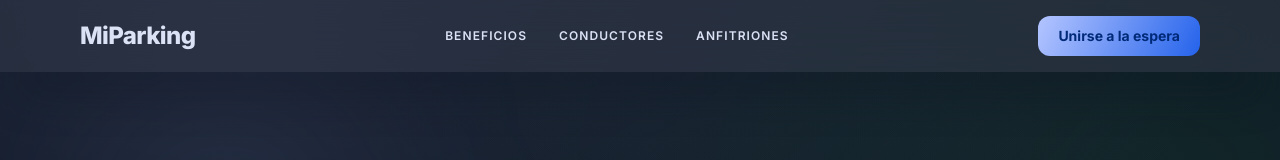
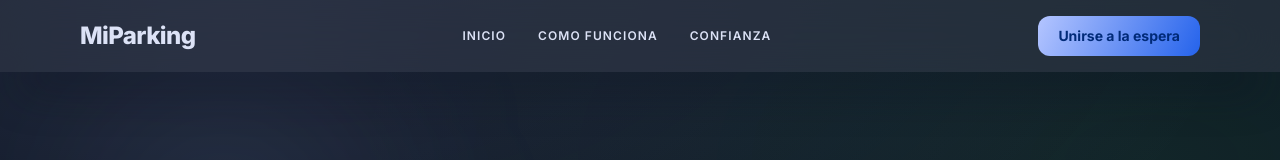
Before and after one commit to MiParking/landing, a Next.js app: page / in a window 1280 px wide. Shown: the top 160 px of the page. Built offline with nearby package versions, Linux system fonts and the light colour scheme.

Commit message:
feat: update section IDs and navigation links for consistency

```diff
--- a/src/components/landing/HowItWorks.tsx
+++ b/src/components/landing/HowItWorks.tsx
@@ -43,7 +43,7 @@ function StepColumn({
 
 export function HowItWorks() {
   return (
-    <section id="beneficios" className="section-wrap py-24">
+    <section id="como-funciona" className="section-wrap py-24">
       <div className="grid gap-8 lg:grid-cols-2">
         <StepColumn id="conductores" title="Para Conductores" accent="var(--primary)" steps={driverSteps} />
         <StepColumn id="anfitriones" title="Para Anfitriones" accent="var(--tertiary)" steps={hostSteps} />
--- a/src/components/landing/Problem.tsx
+++ b/src/components/landing/Problem.tsx
@@ -1,6 +1,6 @@
 export function Problem() {
   return (
-    <section className="bg-[var(--surface-low)] py-20">
+    <section id="beneficios" className="bg-[var(--surface-low)] py-20">
       <div className="section-wrap text-center">
         <h2 className="mb-6 text-3xl font-bold tracking-tight text-white md:text-5xl">
           Encontrar estacionamiento no deberia ser dificil
--- a/src/components/landing/Trust.tsx
+++ b/src/components/landing/Trust.tsx
@@ -2,7 +2,7 @@ import { trustItems } from "@/content/landing";
 
 export function Trust() {
   return (
-    <section className="section-wrap py-20">
+    <section id="confianza" className="section-wrap py-20">
       <div className="grid gap-5 sm:grid-cols-2 lg:grid-cols-4">
         {trustItems.map((item) => (
           <article key={item.title} className="rounded-2xl bg-[var(--surface-container)] p-6 text-center">
--- a/src/content/landing.ts
+++ b/src/content/landing.ts
@@ -1,7 +1,7 @@
 export const navLinks = [
-  { href: "#beneficios", label: "Beneficios" },
-  { href: "#conductores", label: "Conductores" },
-  { href: "#anfitriones", label: "Anfitriones" },
+  { href: "#inicio", label: "Inicio" },
+  { href: "#como-funciona", label: "Como funciona" },
+  { href: "#confianza", label: "Confianza" },
 ];
 
 export const driverSteps = [
```
